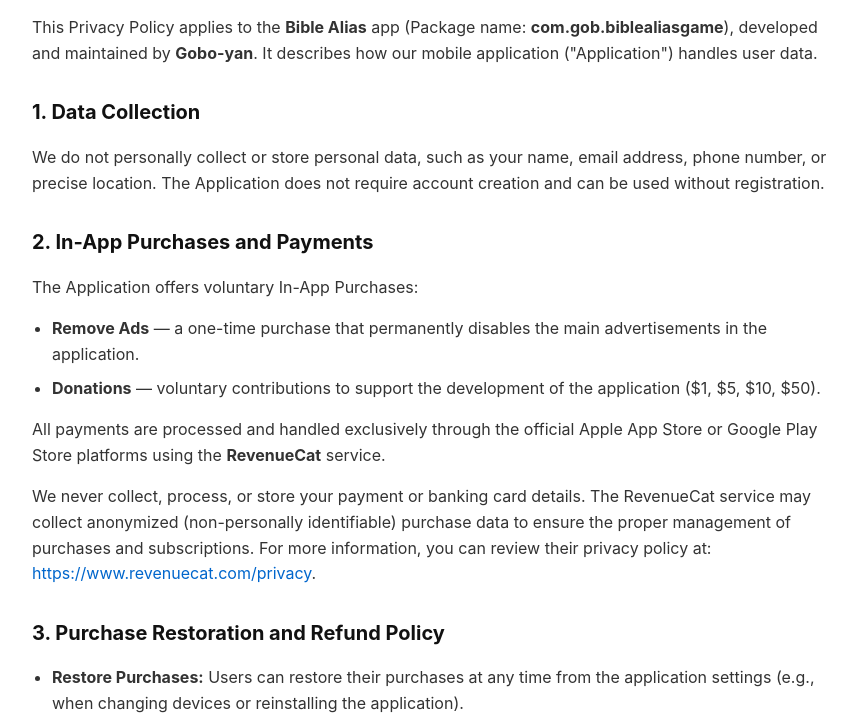
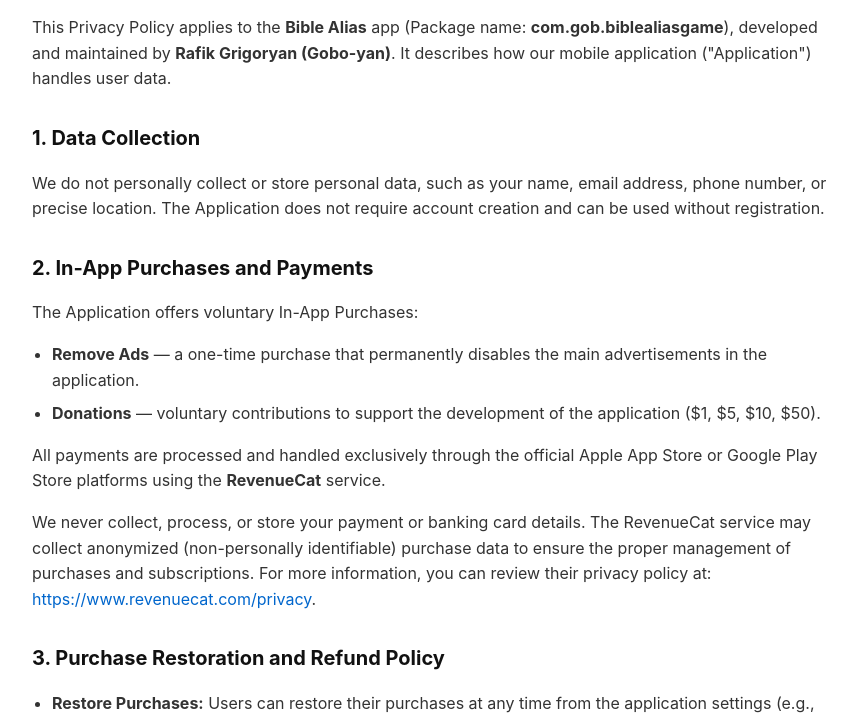
Before and after one commit to rafo-grigoryan/privacy-policy, a plain HTML site: page index.html in a window 1280 px wide. Shown: the part 99-820 px from the top of the page, without its empty margins (208-1065 px from the left). Drawn offline with Linux system fonts and the light colour scheme.

Commit message:
Update index.html

```diff
--- a/index.html
+++ b/index.html
@@ -47,7 +47,7 @@
 <body>
 
     <h1>📄 Privacy Policy</h1>
-    <p>This Privacy Policy applies to the <strong>Bible Alias</strong> app (Package name: <strong>com.gob.biblealiasgame</strong>), developed and maintained by <strong>Gobo-yan</strong>. It describes how our mobile application ("Application") handles user data.</p>
+    <p>This Privacy Policy applies to the <strong>Bible Alias</strong> app (Package name: <strong>com.gob.biblealiasgame</strong>), developed and maintained by <strong>Rafik Grigoryan (Gobo-yan)</strong>. It describes how our mobile application ("Application") handles user data.</p>
     <h2>1. Data Collection</h2>
     <p>We do not personally collect or store personal data, such as your name, email address, phone number, or precise location. The Application does not require account creation and can be used without registration.</p>
 
```
